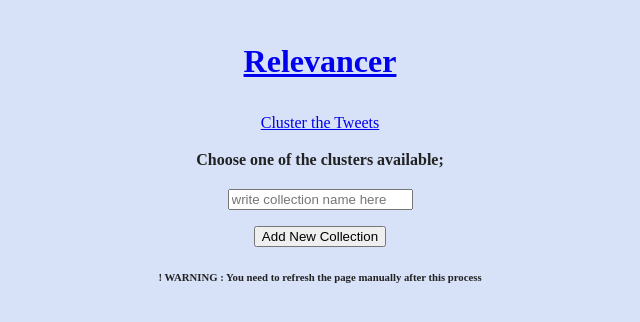
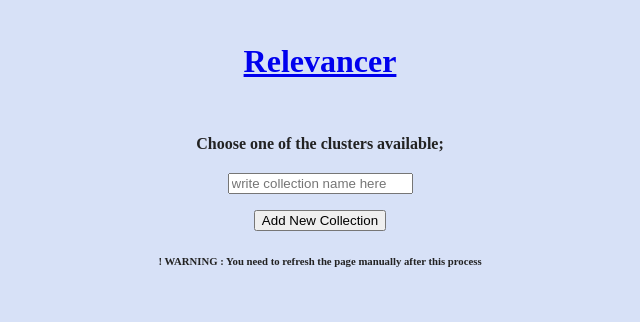
Before and after one commit to cengelif/Relevancer, a Django app: template RelevancerDjango/templates/base.html in a window 1280 px wide. Shown: the top 322 px of the page, without its empty margins (320-960 px from the left). Run offline with Django 3.2, Linux system fonts and the light colour scheme; the template is opened without the code that fills it, so the values that code supplies are empty.

Commit message:
Clustering from Django postponed

```diff
--- a/RelevancerDjango/main/views.py
+++ b/RelevancerDjango/main/views.py
@@ -17,7 +17,7 @@ from main.models import * # Clusters, CollectionList (Have to import everything(
 from mongoengine.base.common import get_document
 
 # Our Own Sources
-import genocide_data_analysis
+#import genocide_data_analysis
 
 ############################## FUNCTIONS #############################
 
@@ -243,7 +243,7 @@ class Clustering(View):
 	def get(self, request):
 
 
-		genocide_data_analysis.clustering()
+#		genocide_data_analysis.clustering()
 
 
 		return Home.as_view()(self.request)
--- a/RelevancerDjango/templates/base.html
+++ b/RelevancerDjango/templates/base.html
@@ -52,7 +52,7 @@ ul{
 
 		{% block main %}
 
-		<a href="{% url 'clustering' %}">Cluster the Tweets</a>
+		<!-- a href="{% url 'clustering' %}">Cluster the Tweets</a -->
 
 		<h4>Choose one of the clusters available;</h4>
 
```
